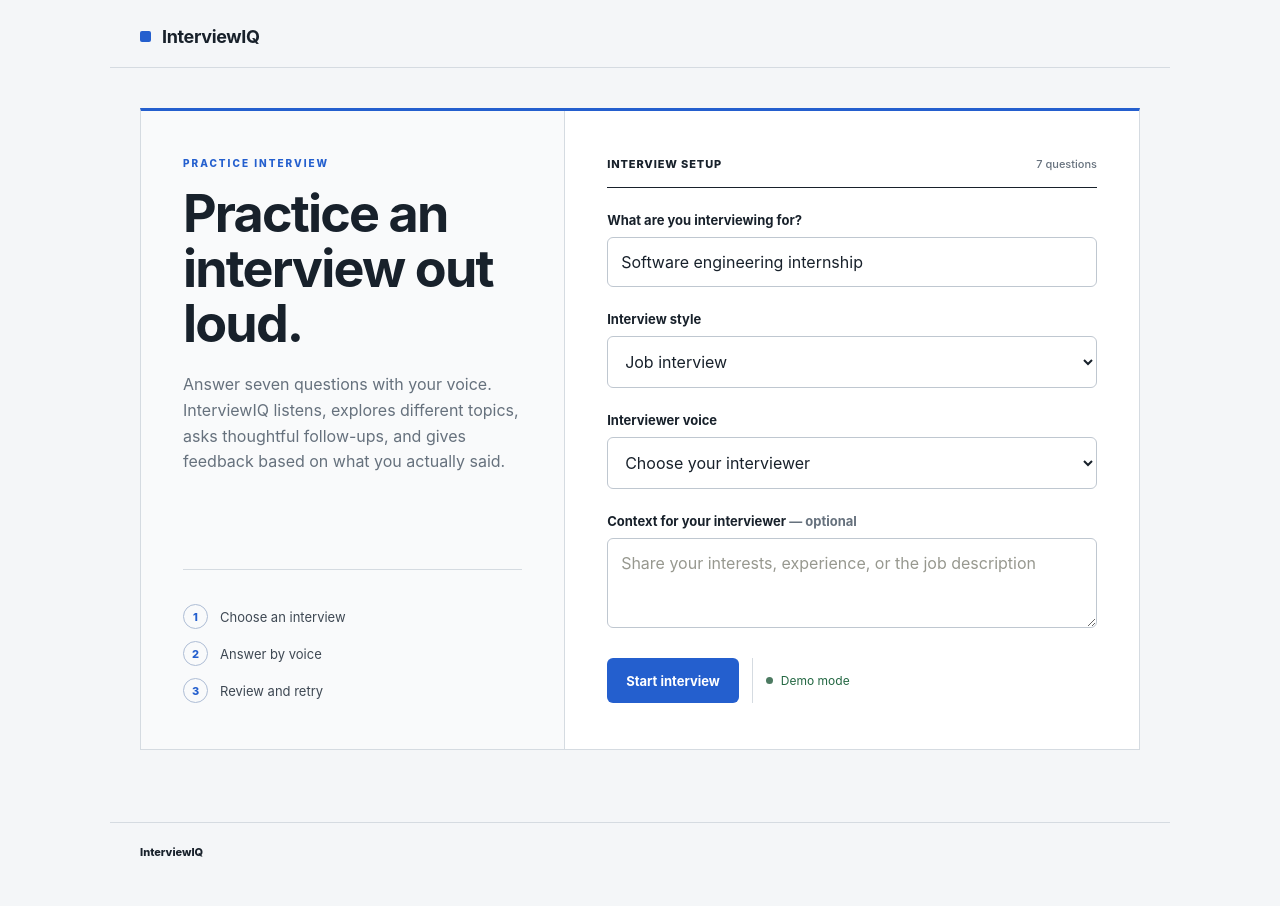
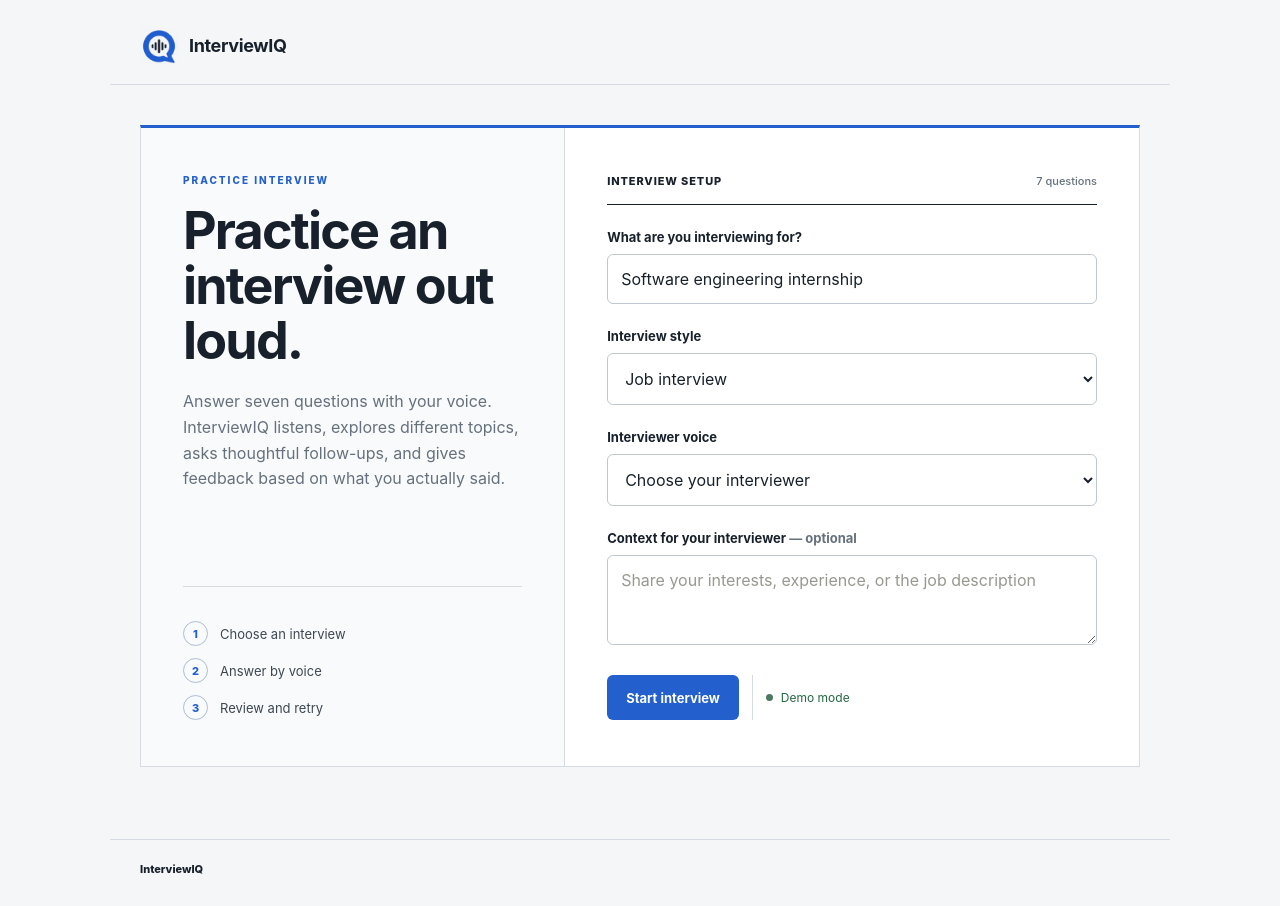
Before and after one commit to whitepenguin9867-lab/InterviewIQ, a website: page public/index.html in a window 1280 px wide. Drawn offline with Linux system fonts and the light colour scheme; no server answers.

Commit message:
Add InterviewIQ logo and app branding

```diff
--- a/public/index.html
+++ b/public/index.html
@@ -4,12 +4,14 @@
   <meta charset="utf-8" />
   <meta name="viewport" content="width=device-width,initial-scale=1" />
   <title>InterviewIQ — Practice makes progress</title>
+  <link rel="icon" type="image/jpeg" href="/assets/interviewiq-logo-mark.jpg" />
+  <link rel="apple-touch-icon" href="/assets/interviewiq-logo-mark.jpg" />
   <link rel="stylesheet" href="/style.css" />
   <link rel="stylesheet" href="/coach.css" />
 </head>
 <body>
   <header class="site-header">
-    <div class="logo"><span class="logo-mark" aria-hidden="true"></span><strong>InterviewIQ</strong></div>
+    <div class="logo"><img src="/assets/interviewiq-logo-mark.jpg" alt="" aria-hidden="true" /><strong>InterviewIQ</strong></div>
   </header>
   <main class="shell">
     <section id="setup" class="card setup-panel">
--- a/public/style.css
+++ b/public/style.css
@@ -29,7 +29,7 @@ button, input, textarea, select { font: inherit; }
   border-bottom: 1px solid var(--line);
 }
 .logo { display: flex; align-items: center; gap: 11px; font-size: 18px; letter-spacing: -.02em; }
-.logo-mark { width: 11px; height: 11px; background: var(--accent); border-radius: 2px; }
+.logo img { display: block; width: 38px; height: 38px; border-radius: 8px; }
 
 .shell { max-width: 1060px; margin: 0 auto; padding: 40px 30px 72px; }
 .card { background: var(--surface); border: 1px solid var(--line); border-top: 3px solid var(--accent); padding: 42px; }
```
Also changed, not shown: public/assets/interviewiq-logo-mark.jpg (added), public/assets/interviewiq-logo.jpg (added).
